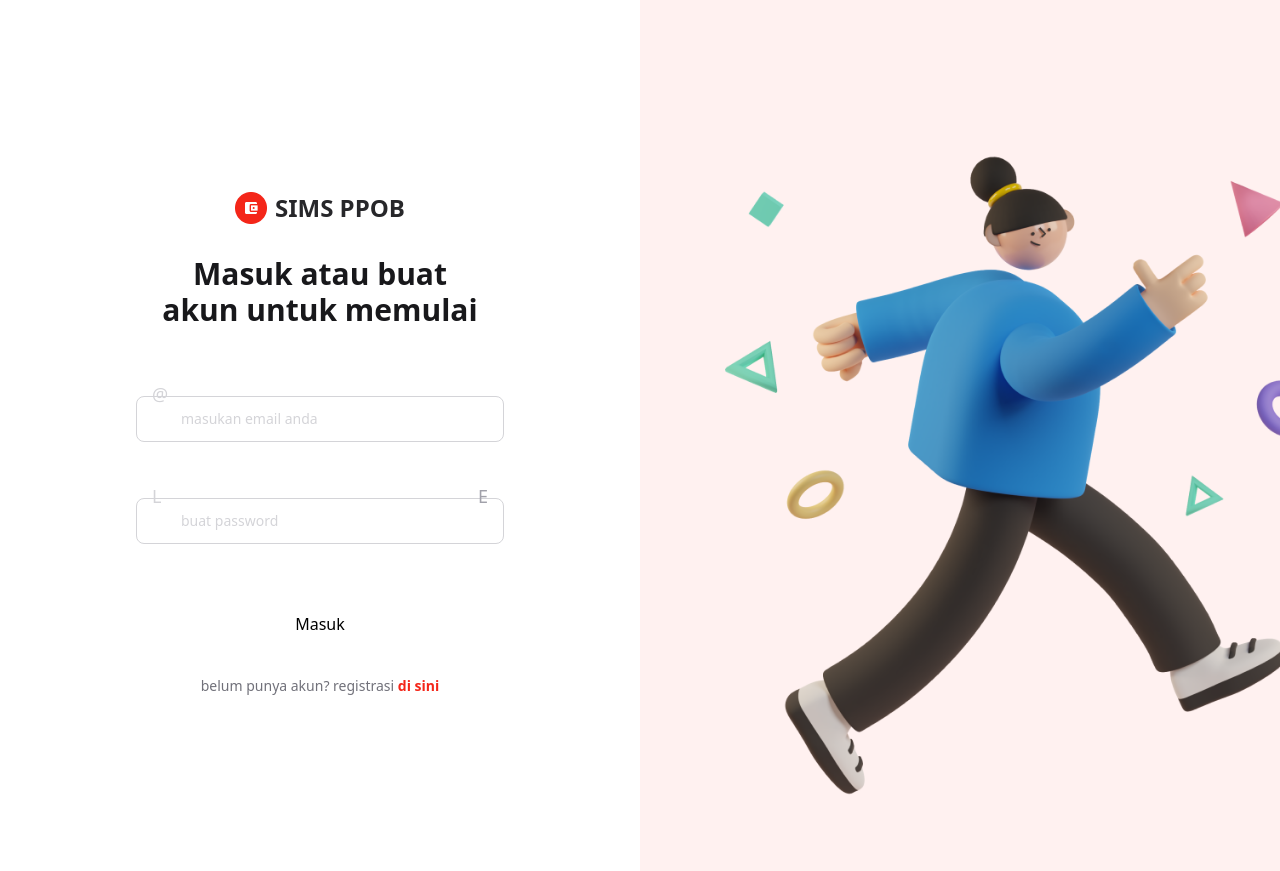
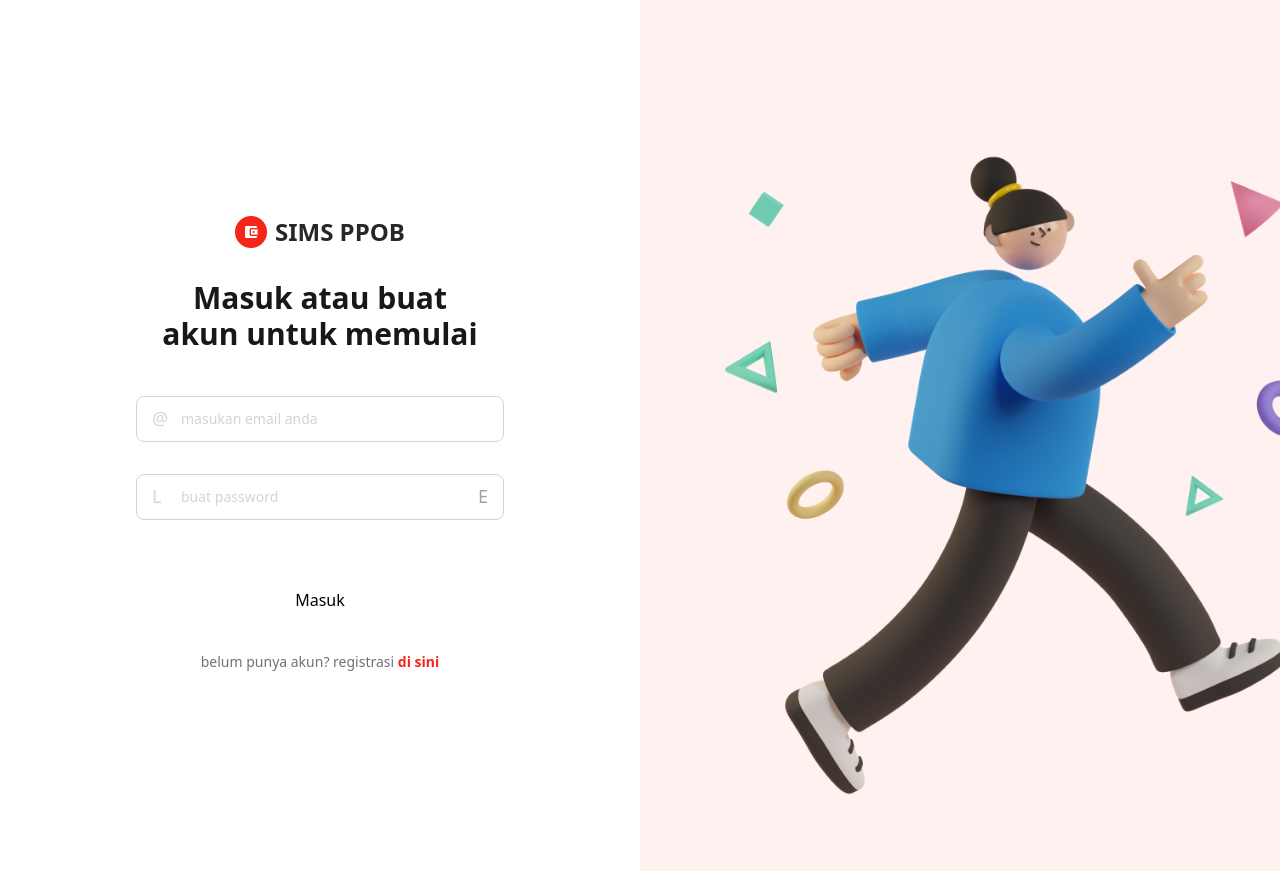
Before and after one commit to haikalbintang/tht_nutech, a React (Vite) app in the folder my-project/: page /login in a window 1280 px wide. Built offline with nearby package versions, Linux system fonts and the light colour scheme.

Commit message:
Fix: Fix minor.

```diff
--- a/my-project/src/components/1_elements/Input.tsx
+++ b/my-project/src/components/1_elements/Input.tsx
@@ -23,9 +23,11 @@ function Input({
 }: InputProps) {
   return (
     <div className="w-full relative">
-      <label className="text-[15px] text-zinc-800 font-medium mt-6 mb-3 block">
-        {label}
-      </label>
+      {label && (
+        <label className="text-[15px] text-zinc-800 font-medium mt-6 mb-3 block">
+          {label}
+        </label>
+      )}
       <input
         type={type}
         className={`placeholder-zinc-300 border text-zinc-500 border-zinc-300 w-full py-3 pl-11 pr-3 text-sm rounded-lg`}
```
